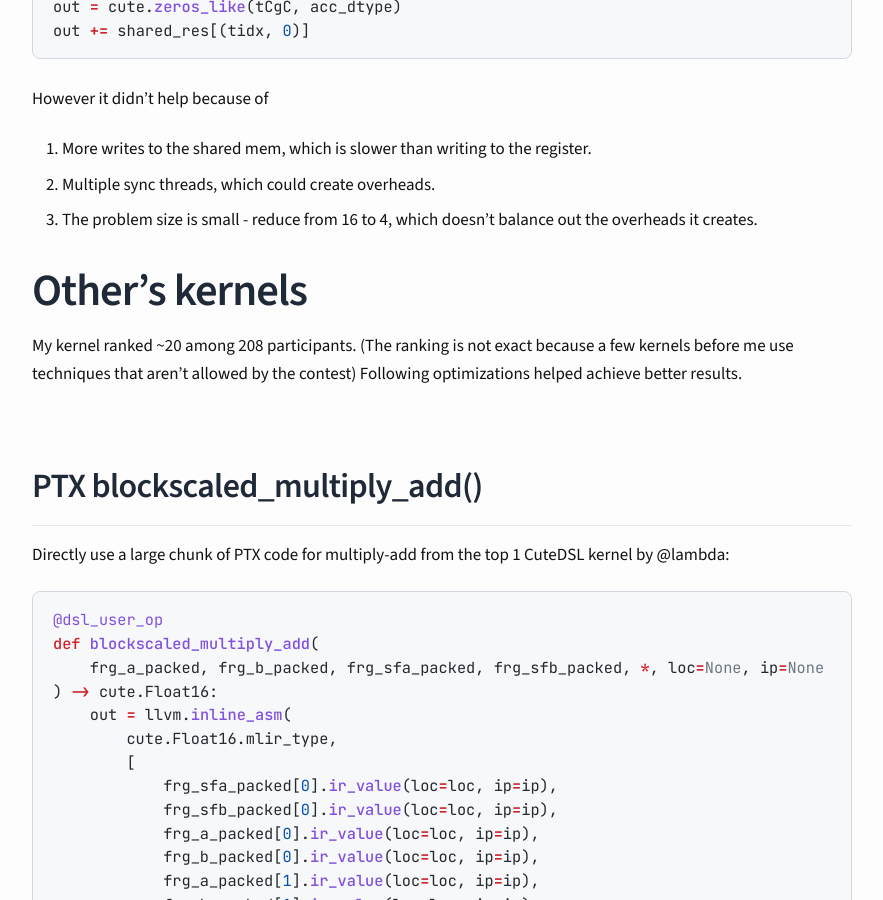
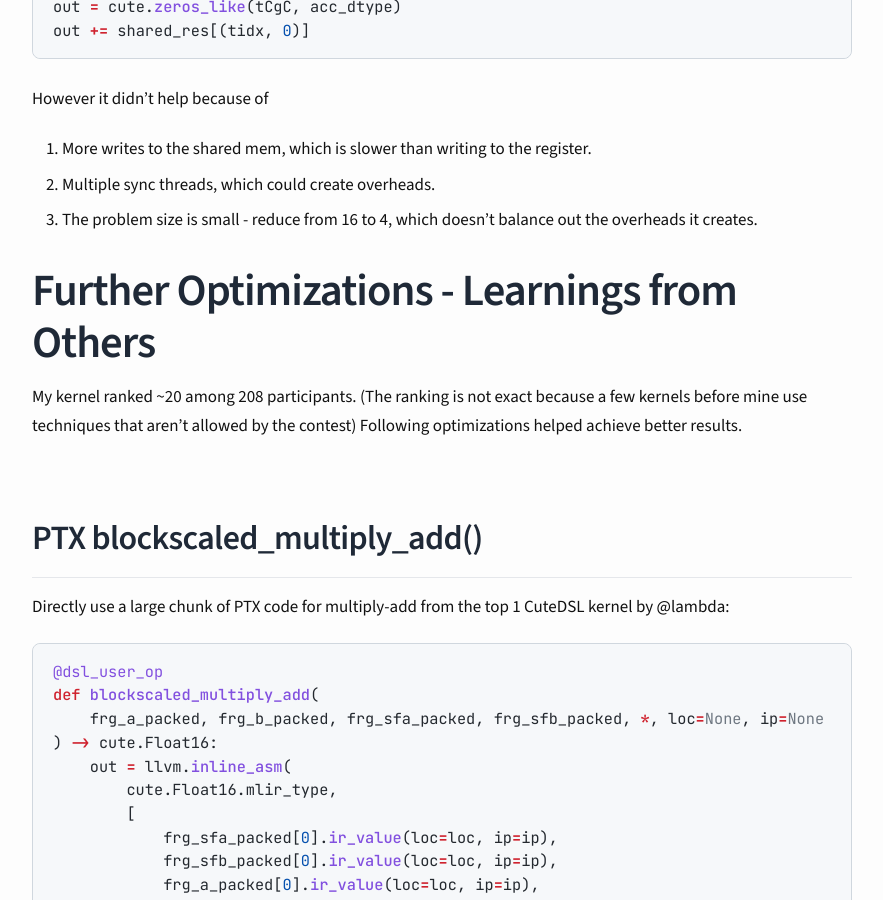
Before and after one commit to zcnrex/zcnrex.github.io, a Jekyll site: the page built from _posts/2025-12-01-nvfp4-gemv.md, in a window 1280 px wide and 900 px high, scrolled down 14558 px. Shown: the whole window, without its empty margins (198-1081 px from the left). Built offline with Jekyll 4.4.1, drawn with Linux system fonts in a browser that asks for light colours; some of the changed text lies outside the part shown.

Commit message:
minor fixes

```diff
--- a/_posts/2025-12-01-nvfp4-gemv.md
+++ b/_posts/2025-12-01-nvfp4-gemv.md
@@ -7,7 +7,7 @@ tags: [gemv, nvfp4, cutedsl]
 
 # Introduction
 ## The contest
-[Blackwell NVFP4 Kernel Hackathon](https://luma.com/9n27uem4?tk=EfycNU) welcomes hackers to develop the fastest kernels for [NVFP4](https://docs.nvidia.com/cutlass/media/docs/cpp/fundamental_types.html) format, a low precision micro-block scaling value format, on Blackwell B200. It involves 4 kernels: GEMV ([leaderboard])(https://www.gpumode.com/v2/leaderboard/595?tab=rankings), GEMM, Gated Dual GEMM, and Grouped GEMM.
+[Blackwell NVFP4 Kernel Hackathon](https://luma.com/9n27uem4?tk=EfycNU) welcomes hackers to develop the fastest kernels for [NVFP4](https://docs.nvidia.com/cutlass/media/docs/cpp/fundamental_types.html) format, a low precision micro-block scaling value format, on Blackwell B200. It involves 4 kernels: GEMV ([leaderboard](https://www.gpumode.com/v2/leaderboard/595?tab=rankings)), GEMM, Gated Dual GEMM, and Grouped GEMM.
 
 This blogpost dives into optimization techniques of the first kernel GEMV that was conclueded on 11/29/2025. (It doesn't include the latency improvement numbers for optimizations shared because a different combination of the optimizations can have different effects.)
 
@@ -477,8 +477,8 @@ However it didn't help because of
 2. Multiple sync threads, which could create overheads.
 3. The problem size is small - reduce from 16 to 4, which doesn't balance out the overheads it creates.
 
-# Other's kernels
-My kernel ranked ~20 among 208 participants. (The ranking is not exact because a few kernels before me use techniques that aren't allowed by the contest) Following optimizations helped achieve better results.
+# Further Optimizations - Learnings from Others
+My kernel ranked ~20 among 208 participants. (The ranking is not exact because a few kernels before mine use techniques that aren't allowed by the contest) Following optimizations helped achieve better results.
 
 ## PTX blockscaled_multiply_add()
 Directly use a large chunk of PTX code for multiply-add from the top 1 CuteDSL kernel by @lambda:
```
